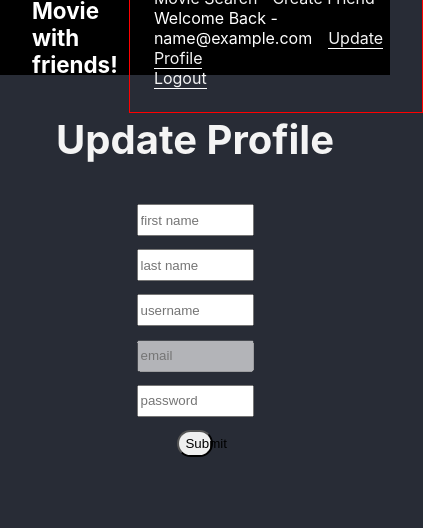
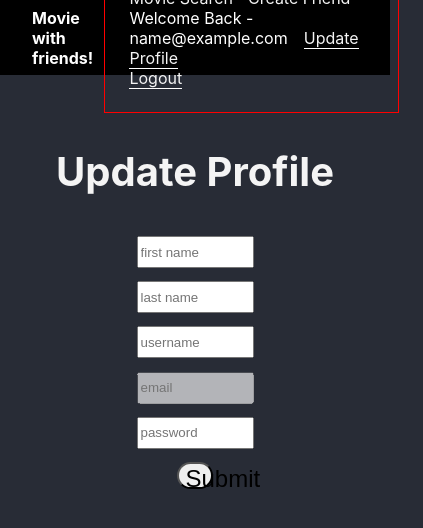
Before and after one commit to Steven2120/fullstack-mern-movie-with-friends, a React (Create React App) app in the folder auth-frontend/: page /profile in a window 390 px wide. Shown: the top 528 px of the page, 423 px wide, since content can reach past the window. Built offline with nearby package versions, Linux system fonts and the light colour scheme; no server answers; sample sign-in values are in the browser's storage.

Commit message:
completed all normal styling for app. Will commmence mobile responsiveness

```diff
--- a/auth-frontend/src/components/CreateFriend/CreateFriend.css
+++ b/auth-frontend/src/components/CreateFriend/CreateFriend.css
@@ -8,7 +8,9 @@
     color: #f4f4f4;
 }
 
-.create__friend__form__div > *{
+.create__friend__form > *{
+    display: flex;
+    flex-direction: column;
     align-items: center;
     margin: 1rem;
 }
@@ -21,6 +23,7 @@
     font-size: 1rem;
     padding: .3rem;
     margin: 1.2rem;
+    cursor: pointer;
 }
 
 .create__friend__btn:disabled {
--- a/auth-frontend/src/components/CreateFriend/CreateFriend.js
+++ b/auth-frontend/src/components/CreateFriend/CreateFriend.js
@@ -92,7 +92,7 @@ export class CreateFriend extends Component {
         <div className="update-container">
           <h3 className="create__friend__title">Create Friend</h3>
           <form
-            className="create__friend__form__div"
+            className="create__friend__form"
             onSubmit={this.handleFriendSubmit}
           >
             <div className="input-div">
@@ -121,6 +121,7 @@ export class CreateFriend extends Component {
                 value={this.state.friendMobileNumber}
               />
             </div>
+            <div>
               <button
                 className="create__friend__btn"
                 disabled={
@@ -128,10 +129,10 @@ export class CreateFriend extends Component {
                   !this.state.friendFirstName ||
                   !this.state.friendLastName
                 }
-              style={{ cursor: "pointer" }}
               >
                 Create Friend
               </button>
+            </div>
           </form>
         </div>
         <hr />
--- a/auth-frontend/src/components/CreateFriend/Friend.css
+++ b/auth-frontend/src/components/CreateFriend/Friend.css
@@ -1,4 +1,8 @@
-#tr > .friend__table__top {
-    background-color: #d2691d !important;
+.update-container {
+    margin-top: 2rem;
+}
+.friend__table__top {
+    background-color: #d2691d;
     color: #282c36;
+    padding: .8rem;
 }
--- a/auth-frontend/src/components/CreateFriend/Profile.css
+++ /dev/null
@@ -1,51 +0,0 @@
-.update-container {
-    max-width: 850px;
-    margin: 0 auto;
-    text-align: center;
-    margin-top: 50px;
-}
-
-.input-div {
-    margin: 10px;
-}
-
-.input-div input {
-    padding: 10px;
-    width: 100%;
-}
-
-.button-div button {
-    padding: 10px;
-    background-color: chocolate;
-    color: white;
-    width: 95%;
-}
-
-#friends {
-    width: 100%;
-}
-
-#friends thead tr th,
-#friends tbody tr td {
-    border: 1px solid #dddd;
-    padding: 10px;
-}
-
-#friends #tr th {
-    padding-top: 12px;
-    padding-bottom: 12px;
-    text-align: left;
-    background-color: purple;
-}
-
-#friends tbody tr {
-    text-align: left;
-}
-
-#friends tbody tr:nth-child(even) {
-    background-color: #fb5757;
-}
-
-#friends tbody tr:hover {
-    background-color: #ddd;
-}
--- a/auth-frontend/src/components/Nav/Nav.css
+++ b/auth-frontend/src/components/Nav/Nav.css
@@ -62,3 +62,9 @@
   .right-side-nav ul li:not(:last-child) {
     margin-right: 15px;
   }
+
+  @media (max-width: 960px) {
+    .h1-logo h1{
+      font-size: 1rem;
+    }
+  }
--- /dev/null
+++ b/auth-frontend/src/components/Profile/UpdateProfile.css
@@ -0,0 +1,11 @@
+.button-div > button {
+    cursor: pointer;
+    height: 2.5rem;
+    font-size: 1.5em;
+}
+
+.button-div > button:hover {
+    background-color: #282c36;
+    color: #f4f4f4;
+    transition: all .7s ease-out;
+}
--- a/auth-frontend/src/components/Profile/UpdateProfile.js
+++ b/auth-frontend/src/components/Profile/UpdateProfile.js
@@ -1,6 +1,7 @@
 import React, { Component } from "react";
 import { toast } from "react-toastify";
 import Axios from "../utils/Axios";
+import "./UpdateProfile.css";
 
 export class UpdateProfile extends Component {
   state = {
@@ -113,7 +114,7 @@ export class UpdateProfile extends Component {
             />
           </div>
           <div className="button-div">
-            <button style={{ cursor: "pointer" }}>Submit</button>
+            <button>Submit</button>
           </div>
         </form>
       </div>
```
Lines whose indentation alone changed are shown as unchanged.
